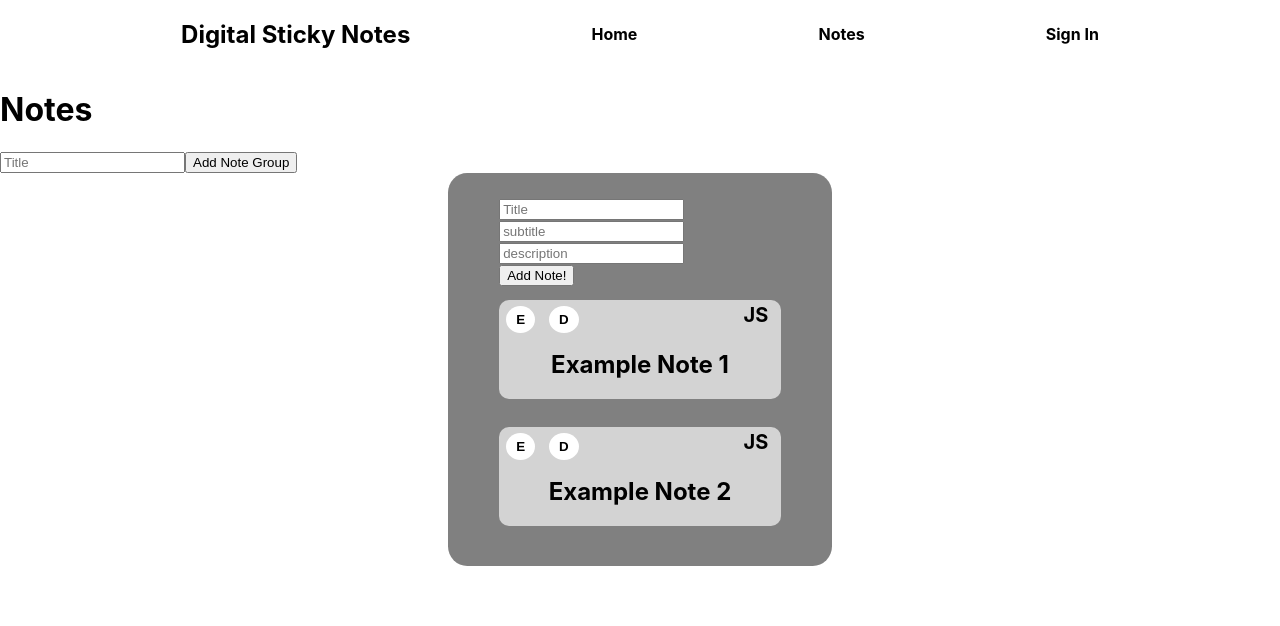
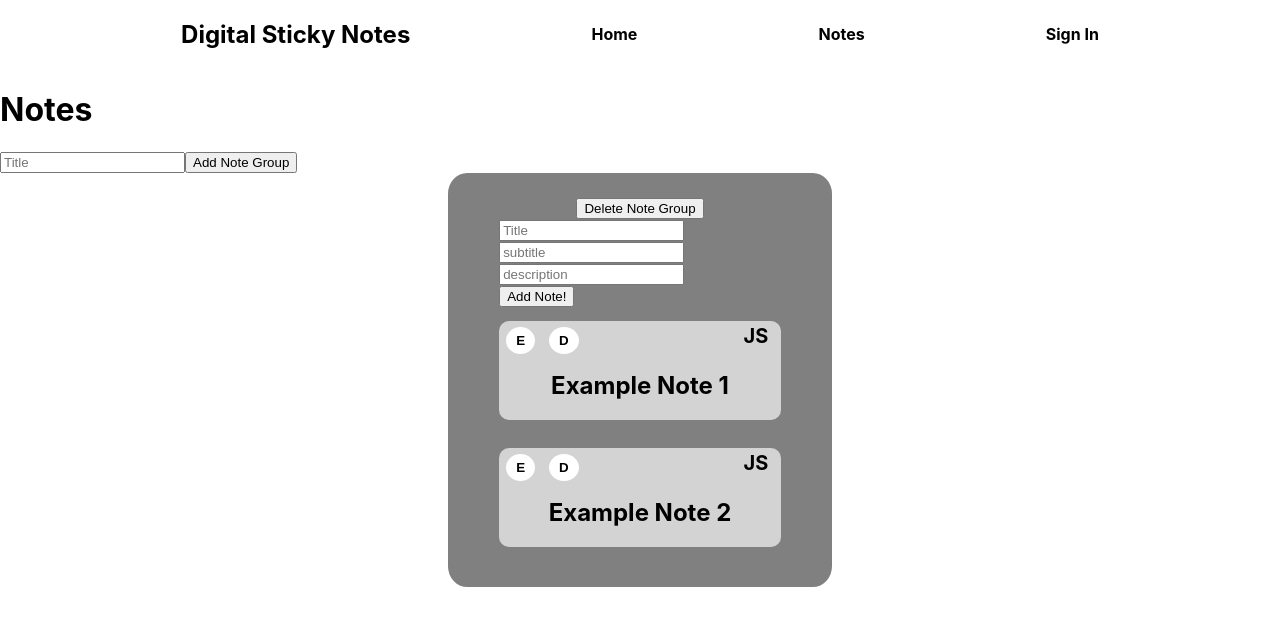
Before and after one commit to DustinG98/DigitalStickyNotes, a React (Create React App) app in the folder digital-sticky-notes/: page /notes in a window 1280 px wide. Shown: the top 626 px of the page. Built offline with nearby package versions, Linux system fonts and the light colour scheme.

Commit message:
Added delete Note Group button, and fixed a bug with notes being undefined if there was more than 2 note groups

```diff
--- a/digital-sticky-notes/src/pages/notes/NoteGroups.js
+++ b/digital-sticky-notes/src/pages/notes/NoteGroups.js
@@ -30,6 +30,7 @@ const NoteGroups = (props) => {
     }
 
     const [notes, setNotes] = useState([]);
+    console.log(notes)
     //deleteNote
     const deleteNote = (noteGroupId, id) => {
         noteGroups.map(noteGroup => {
@@ -77,7 +78,7 @@ const NoteGroups = (props) => {
 
                 {noteGroups.map(noteGroup => {
                    return <div className="noteGroup" key={noteGroup.id}>
-
+                       <button onClick={() => deleteNoteGroup(noteGroup.id)}>Delete Note Group</button>
                        <AddNote addNote={addNote} noteGroupId={noteGroup.id} noteToEdit={noteToEdit} finishEdit={finishEdit} />
                        <NoteCardHeader noteGroupId={noteGroup.id} key={noteGroup.id} notes={noteGroup.notes} deleteNote={deleteNote} editNote={editNote} addNote={addNote} noteToEdit={noteToEdit} finishEdit={finishEdit}/>
                     </div>
--- a/digital-sticky-notes/src/pages/notes/components/NoteCardHeader.js
+++ b/digital-sticky-notes/src/pages/notes/components/NoteCardHeader.js
@@ -5,7 +5,7 @@ import '../notes.scss'
 const NoteCardHeader = (props) => {
     const { noteGroupId, notes, editNote, deleteNote } = props;
     return (
-        notes.map(note => {
+        (notes !== undefined ? notes.map(note => {
             return <div className="noteCardHeader">
             <div className="container">
                 <div className="buttons">
@@ -21,7 +21,7 @@ const NoteCardHeader = (props) => {
 
             </div>
         </div>
-        })
+        }) : null)
 
     )
 }
```
